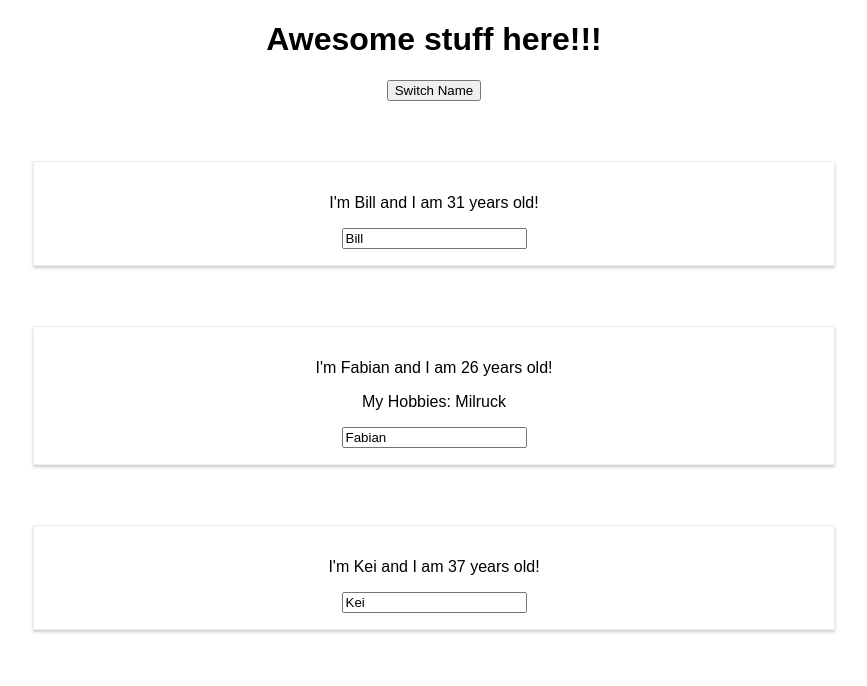
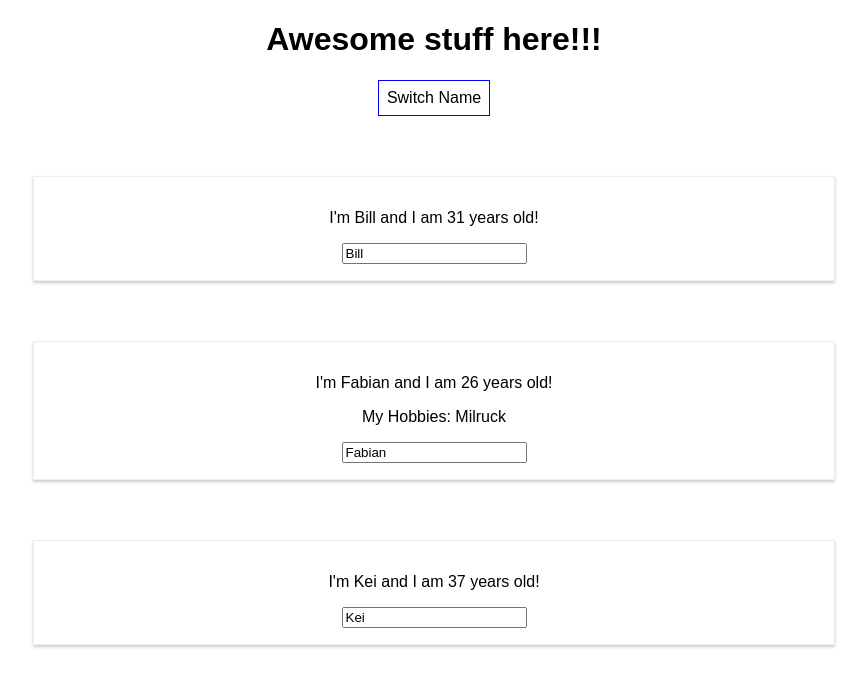
Before and after one commit to Krossmaskinen/udemy-react, a React (Create React App) app: page / in a window 1280 px wide. Shown: the top 686 px of the page, without its empty margins (206-1073 px from the left). Built offline with nearby package versions, Linux system fonts and the light colour scheme.

Commit message:
- style button

```diff
--- a/src/App.js
+++ b/src/App.js
@@ -29,10 +29,20 @@
   };
 
   render() {
+    const style = {
+      backgroundColor: 'white',
+      font: 'inherit',
+      border: '1px solid blue',
+      padding: '8px',
+      cursor: 'pointer'
+    };
+
     return (
       <div className="App">
         <h1>Awesome stuff here!!!</h1>
-        <button onClick={() => this.switchNameHandler('Billiam')}>Switch Name</button>
+        <button
+          style={style}
+          onClick={() => this.switchNameHandler('Billiam')}>Switch Name</button>
         <Person
           name={this.state.persons[0].name}
           age={this.state.persons[0].age} />
```
